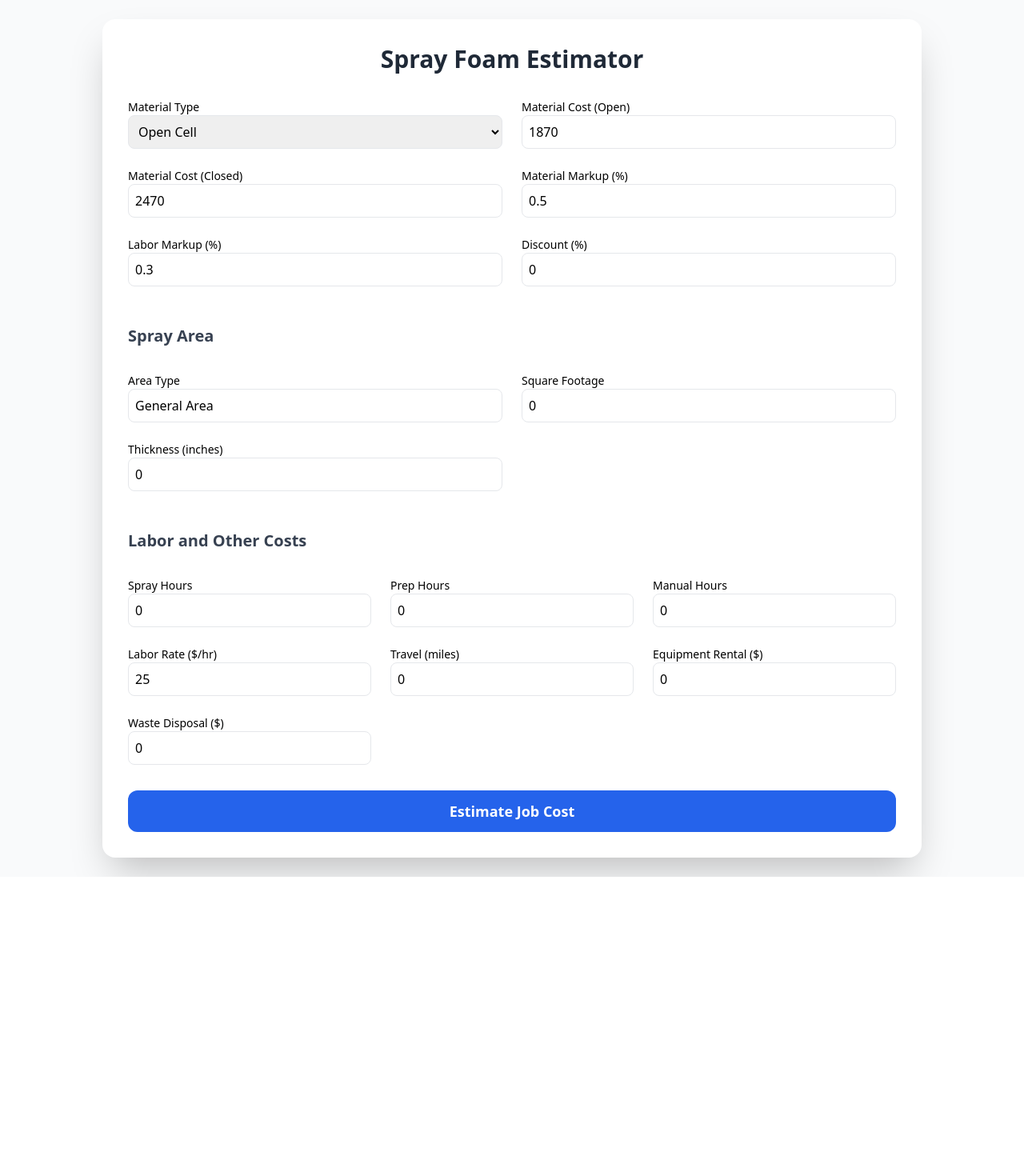
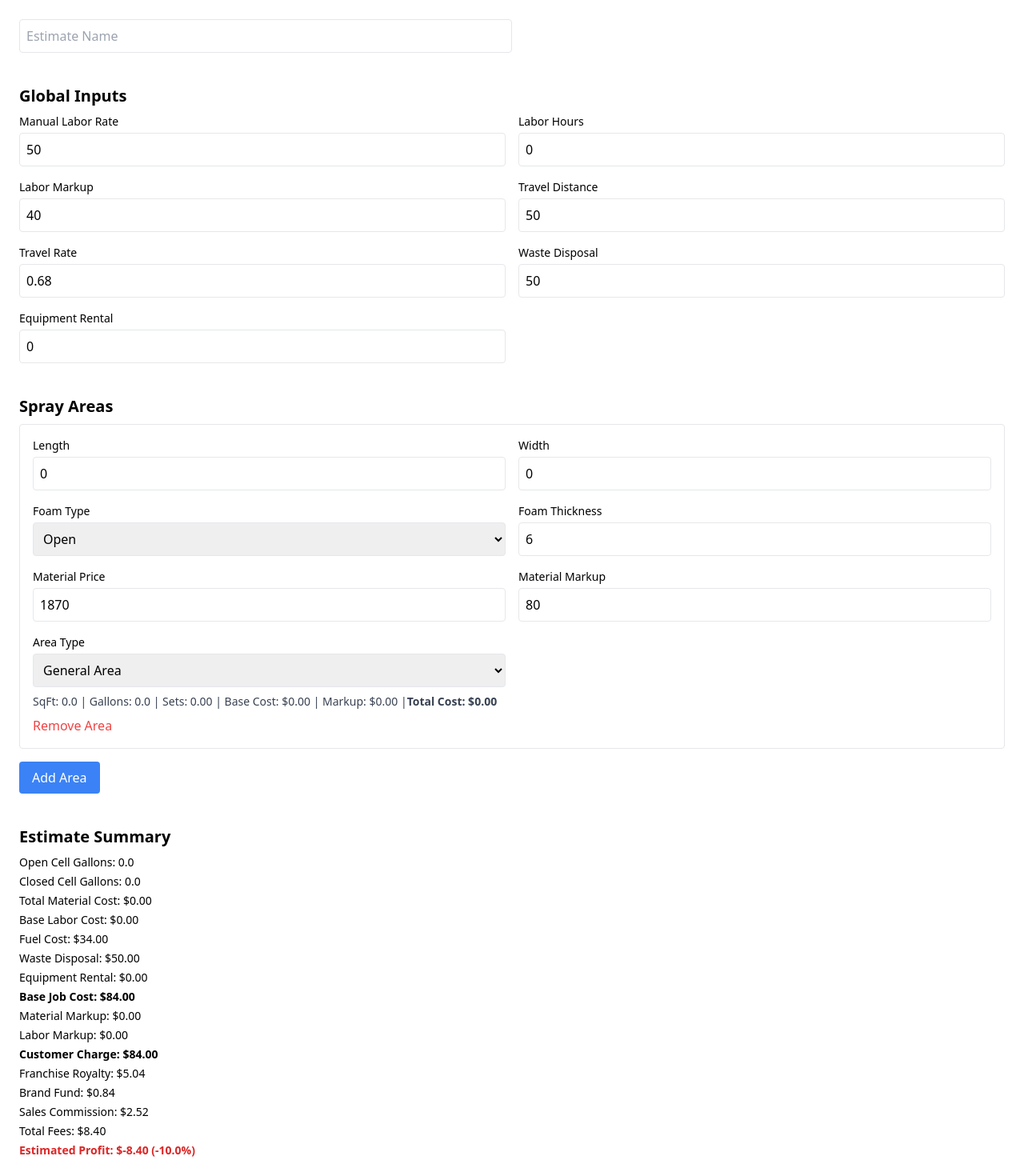
Before and after one commit to atjordan55/spray_foam_estimator_actuals, a React (Create React App) app: page / in a window 1280 px wide. Shown: the top 1470 px of the page at 80% size. Before the commit the page ends 1096 px from the top, so only its background shows below. Built offline with nearby package versions, Linux system fonts and the light colour scheme.

Commit message:
Expected Logic App.jsx

```diff
--- a/src/App.jsx
+++ b/src/App.jsx
@@ -1,139 +1,296 @@
 import React, { useState } from "react";
 
-export default function SprayFoamEstimator() {
-  const [areaType, setAreaType] = useState("General Area");
-  const [areaSqFt, setAreaSqFt] = useState(0);
-  const [thickness, setThickness] = useState(0);
-  const [materialType, setMaterialType] = useState("Open Cell");
-  const [materialCostOpen, setMaterialCostOpen] = useState(1870);
-  const [materialCostClosed, setMaterialCostClosed] = useState(2470);
-  const [laborRate, setLaborRate] = useState(25);
-  const [sprayHours, setSprayHours] = useState(0);
-  const [prepHours, setPrepHours] = useState(0);
-  const [manualHours, setManualHours] = useState(0);
-  const [materialMarkup, setMaterialMarkup] = useState(0.5);
-  const [laborMarkup, setLaborMarkup] = useState(0.3);
-  const [discount, setDiscount] = useState(0);
-  const [travelMiles, setTravelMiles] = useState(0);
-  const [travelRate, setTravelRate] = useState(0.67);
-  const [equipmentRental, setEquipmentRental] = useState(0);
-  const [wasteDisposal, setWasteDisposal] = useState(0);
-  const [totalCost, setTotalCost] = useState(null);
-
-  const handleEstimate = () => {
-    const baseCoverage = materialType === "Open Cell" ? 2000 : 2000;
-    const setGallons = 55;
-    const sprayGallons = (areaSqFt * thickness) / baseCoverage * setGallons;
-    const materialUnitCost = materialType === "Open Cell" ? materialCostOpen : materialCostClosed;
-    const materialRaw = (sprayGallons / setGallons) * materialUnitCost;
-    const materialWithMarkup = materialRaw * (1 + materialMarkup);
-
-    const laborRaw = (sprayHours + prepHours + manualHours) * laborRate;
-    const laborWithMarkup = laborRaw * (1 + laborMarkup);
-
-    const travelCost = travelMiles * travelRate;
-
-    const baseTotal = materialWithMarkup + laborWithMarkup + travelCost + Number(equipmentRental) + Number(wasteDisposal);
-    const discountedTotal = baseTotal * (1 - discount);
-
-    setTotalCost(discountedTotal.toFixed(2));
+const calculatePitchFactor = (pitchStr) => {
+  const [rise, run] = pitchStr.split("/").map(Number);
+  return Math.sqrt(1 + Math.pow(rise / run, 2));
 };
 
+const calculateMaterialValues = (area) => {
+  let sqft = area.length * area.width;
+  if (area.areaType === "Gable") sqft = sqft / 2;
+  if (area.areaType === "Roof Deck") {
+    sqft *= calculatePitchFactor(area.roofPitch);
+  }
+  const ratio = area.foamType === "Open" ? 6 : 2;
+  const gallons = ((sqft * (area.foamThickness / ratio)) / 2000) * 55;
+  const sets = gallons / 55;
+  return { sqft, gallons, sets };
+};
+
+const calculateMaterialCost = (area) => {
+  const { sqft, gallons, sets } = calculateMaterialValues(area);
+  const baseMaterialCost = sets * area.materialPrice;
+  const markupAmount = baseMaterialCost * (area.materialMarkup / 100);
+  const totalCost = baseMaterialCost + markupAmount;
+  return { sqft, gallons, sets, baseMaterialCost, markupAmount, totalCost };
+};
+
+const MiniOutput = ({ sqft, gallons, sets, baseMaterialCost, markupAmount, totalCost }) => (
+  <div className="text-sm text-gray-700 pt-2">
+    SqFt: {sqft.toFixed(1)} | Gallons: {gallons.toFixed(1)} | Sets: {sets.toFixed(2)} |
+    Base Cost: ${baseMaterialCost.toFixed(2)} | Markup: ${markupAmount.toFixed(2)} |
+    <strong>Total Cost: ${totalCost.toFixed(2)}</strong>
+  </div>
+);
+
+const labelMap = {
+  manualLaborRate: "Manual Labor Rate",
+  laborHours: "Labor Hours",
+  laborMarkup: "Labor Markup",
+  travelDistance: "Travel Distance",
+  travelRate: "Travel Rate",
+  wasteDisposal: "Waste Disposal",
+  equipmentRental: "Equipment Rental",
+  length: "Length",
+  width: "Width",
+  foamType: "Foam Type",
+  foamThickness: "Foam Thickness",
+  materialPrice: "Material Price",
+  materialMarkup: "Material Markup",
+  areaType: "Area Type",
+  roofPitch: "Roof Pitch"
+};
+
+export default function SprayFoamEstimator() {
+  const [estimateName, setEstimateName] = useState("");
+  const [globalInputs, setGlobalInputs] = useState({
+    manualLaborRate: 50,
+    laborHours: 0,
+    laborMarkup: 40,
+    travelDistance: 50,
+    travelRate: 0.68,
+    wasteDisposal: 50,
+    equipmentRental: 0
+  });
+
+  const [sprayAreas, setSprayAreas] = useState([
+    {
+      length: 0,
+      width: 0,
+      foamType: "Open",
+      foamThickness: 6,
+      materialPrice: 1870,
+      materialMarkup: 80,
+      areaType: "General Area",
+      roofPitch: "4/12"
+    }
+  ]);
+
+  const [actuals, setActuals] = useState({
+    actualLaborHours: 0,
+    actualOpenGallons: 0,
+    actualClosedGallons: 0
+  });
+
+  const handleGlobalChange = (key, value) => {
+    setGlobalInputs(prev => ({ ...prev, [key]: parseFloat(value) || 0 }));
+  };
+
+  const handleActualsChange = (key, value) => {
+    setActuals(prev => ({ ...prev, [key]: parseFloat(value) || 0 }));
+  };
+
+  const updateArea = (index, key, value) => {
+    const updated = [...sprayAreas];
+    updated[index][key] = value;
+    if (key === "foamType") {
+      updated[index].materialMarkup = value === "Open" ? 80 : 75;
+      updated[index].foamThickness = value === "Open" ? 6 : 2;
+      updated[index].materialPrice = value === "Open" ? 1870 : 2470;
+    }
+    setSprayAreas(updated);
+  };
+
+  const addArea = () => {
+    setSprayAreas([...sprayAreas, {
+      length: 0,
+      width: 0,
+      foamType: "Open",
+      foamThickness: 6,
+      materialPrice: 1870,
+      materialMarkup: 80,
+      areaType: "General Area",
+      roofPitch: "4/12"
+    }]);
+  };
+
+  const removeArea = (index) => {
+    const updated = sprayAreas.filter((_, i) => i !== index);
+    setSprayAreas(updated);
+  };
+
+  const totalGallons = { open: 0, closed: 0 };
+  let baseMaterialCost = 0;
+
+  sprayAreas.forEach(area => {
+    const { gallons, baseMaterialCost: cost } = calculateMaterialCost(area);
+    if (area.foamType === "Open") totalGallons.open += gallons;
+    else totalGallons.closed += gallons;
+    baseMaterialCost += cost;
+  });
+
+  const fuelCost = globalInputs.travelDistance * globalInputs.travelRate;
+  const baseLaborCost = globalInputs.laborHours * globalInputs.manualLaborRate;
+  const totalBaseCost = baseMaterialCost + baseLaborCost + fuelCost + globalInputs.wasteDisposal + globalInputs.equipmentRental;
+  const materialMarkupAmount = baseMaterialCost * 0.75;
+  const laborMarkupAmount = baseLaborCost * (globalInputs.laborMarkup / 100);
+  const complexityCost = 0;
+  const discount = 0;
+  const customerCost = totalBaseCost + materialMarkupAmount + laborMarkupAmount + complexityCost - discount;
+  const franchiseRoyalty = customerCost * 0.06;
+  const brandFund = customerCost * 0.01;
+  const salesCommission = customerCost * 0.03;
+  const totalFees = franchiseRoyalty + brandFund + salesCommission;
+  const estimatedProfit = customerCost - totalBaseCost - totalFees;
+  const profitMargin = (estimatedProfit / customerCost) * 100;
+
+  const actualMaterialCost = ((actuals.actualOpenGallons + actuals.actualClosedGallons) / 55) * 1870;
+  const actualLaborCost = actuals.actualLaborHours * globalInputs.manualLaborRate;
+  const actualBaseCost = actualMaterialCost + actualLaborCost + fuelCost + globalInputs.wasteDisposal + globalInputs.equipmentRental;
+  const actualCustomerCost = customerCost;
+  const actualFees = actualCustomerCost * 0.10;
+  const actualProfit = actualCustomerCost - actualBaseCost - actualFees;
+  const actualMargin = (actualProfit / actualCustomerCost) * 100;
+  const marginColor = profitMargin < 25 ? "text-red-600" : profitMargin < 30 ? "text-yellow-600" : "text-green-600";
+  const actualMarginColor = actualMargin < 25 ? "text-red-600" : actualMargin < 30 ? "text-yellow-600" : "text-green-600";
+
   return (
-    <div className="min-h-screen bg-gray-50 p-6">
-      <div className="max-w-5xl mx-auto bg-white shadow-2xl rounded-2xl p-8 space-y-8">
-        <h1 className="text-3xl font-bold text-center text-gray-800">Spray Foam Estimator</h1>
+    <div className="p-6 space-y-10">
+      <div className="flex justify-between items-center">
+        <input
+          type="text"
+          placeholder="Estimate Name"
+          value={estimateName}
+          onChange={(e) => setEstimateName(e.target.value)}
+          className="border p-2 rounded w-1/2"
+        />
+      </div>
 
-        {/* Global Inputs */}
-        <div className="grid grid-cols-1 md:grid-cols-2 gap-6">
       <div>
-            <label className="block text-sm font-medium">Material Type</label>
-            <select value={materialType} onChange={e => setMaterialType(e.target.value)} className="w-full p-2 border rounded-lg">
-              <option value="Open Cell">Open Cell</option>
-              <option value="Closed Cell">Closed Cell</option>
-            </select>
+        <h2 className="text-xl font-bold mb-2">Global Inputs</h2>
+        <div className="grid grid-cols-2 gap-4">
+          {Object.entries(globalInputs).map(([key, val]) => (
+            <div key={key}>
+              <label className="block text-sm font-medium mb-1">{labelMap[key] || key}</label>
+              <input
+                type="number"
+                value={val}
+                onChange={(e) => handleGlobalChange(key, e.target.value)}
+                className="w-full border p-2 rounded"
+              />
             </div>
-          <div>
-            <label className="block text-sm font-medium">Material Cost (Open)</label>
-            <input type="number" value={materialCostOpen} onChange={e => setMaterialCostOpen(Number(e.target.value))} className="w-full p-2 border rounded-lg" />
-          </div>
-          <div>
-            <label className="block text-sm font-medium">Material Cost (Closed)</label>
-            <input type="number" value={materialCostClosed} onChange={e => setMaterialCostClosed(Number(e.target.value))} className="w-full p-2 border rounded-lg" />
-          </div>
-          <div>
-            <label className="block text-sm font-medium">Material Markup (%)</label>
-            <input type="number" value={materialMarkup} onChange={e => setMaterialMarkup(Number(e.target.value))} className="w-full p-2 border rounded-lg" />
-          </div>
-          <div>
-            <label className="block text-sm font-medium">Labor Markup (%)</label>
-            <input type="number" value={laborMarkup} onChange={e => setLaborMarkup(Number(e.target.value))} className="w-full p-2 border rounded-lg" />
-          </div>
-          <div>
-            <label className="block text-sm font-medium">Discount (%)</label>
-            <input type="number" value={discount} onChange={e => setDiscount(Number(e.target.value))} className="w-full p-2 border rounded-lg" />
+          ))}
         </div>
       </div>
 
-        {/* Spray Area */}
-        <h2 className="text-xl font-semibold text-gray-700 pt-4">Spray Area</h2>
-        <div className="grid grid-cols-1 md:grid-cols-2 gap-6">
       <div>
-            <label className="block text-sm font-medium">Area Type</label>
-            <input type="text" value={areaType} onChange={e => setAreaType(e.target.value)} className="w-full p-2 border rounded-lg" />
+        <h2 className="text-xl font-bold mb-2">Spray Areas</h2>
+        {sprayAreas.map((area, index) => {
+          const { sqft, gallons, sets, baseMaterialCost, markupAmount, totalCost } = calculateMaterialCost(area);
+          return (
+            <div key={index} className="border p-4 rounded mb-4">
+              <div className="grid grid-cols-2 gap-4">
+                {Object.entries(area).map(([key, val]) => (
+                  key !== "roofPitch" || area.areaType === "Roof Deck" ? (
+                    <div key={key}>
+                      <label className="block text-sm font-medium mb-1">{labelMap[key] || key}</label>
+                      {key === "foamType" || key === "areaType" ? (
+                        <select
+                          value={val}
+                          onChange={(e) => updateArea(index, key, e.target.value)}
+                          className="w-full border p-2 rounded"
+                        >
+                          {(key === "foamType" ? ["Open", "Closed"] : ["General Area", "Roof Deck", "Gable"]).map(opt => (
+                            <option key={opt} value={opt}>{opt}</option>
+                          ))}
+                        </select>
+                      ) : (
+                        <input
+                          type={typeof val === "number" ? "number" : "text"}
+                          value={val}
+                          onChange={(e) => updateArea(index, key, e.target.value)}
+                          className="w-full border p-2 rounded"
+                        />
+                      )}
                     </div>
+                  ) : null
+                ))}
+              </div>
+              <MiniOutput
+                sqft={sqft}
+                gallons={gallons}
+                sets={sets}
+                baseMaterialCost={baseMaterialCost}
+                markupAmount={markupAmount}
+                totalCost={totalCost}
+              />
+              <button onClick={() => removeArea(index)} className="mt-2 text-red-500">Remove Area</button>
+            </div>
+          );
+        })}
+        <button onClick={addArea} className="bg-blue-500 text-white px-4 py-2 rounded">Add Area</button>
+      </div>
+
       <div>
-            <label className="block text-sm font-medium">Square Footage</label>
-            <input type="number" value={areaSqFt} onChange={e => setAreaSqFt(Number(e.target.value))} className="w-full p-2 border rounded-lg" />
-          </div>
-          <div>
-            <label className="block text-sm font-medium">Thickness (inches)</label>
-            <input type="number" value={thickness} onChange={e => setThickness(Number(e.target.value))} className="w-full p-2 border rounded-lg" />
+        <h2 className="text-xl font-bold mb-2">Estimate Summary</h2>
+        <div className="text-sm space-y-1">
+          <div>Open Cell Gallons: {totalGallons.open.toFixed(1)}</div>
+          <div>Closed Cell Gallons: {totalGallons.closed.toFixed(1)}</div>
+          <div>Total Material Cost: ${baseMaterialCost.toFixed(2)}</div>
+          <div>Base Labor Cost: ${baseLaborCost.toFixed(2)}</div>
+          <div>Fuel Cost: ${fuelCost.toFixed(2)}</div>
+          <div>Waste Disposal: ${globalInputs.wasteDisposal.toFixed(2)}</div>
+          <div>Equipment Rental: ${globalInputs.equipmentRental.toFixed(2)}</div>
+          <div className="font-bold">Base Job Cost: ${totalBaseCost.toFixed(2)}</div>
+          <div>Material Markup: ${materialMarkupAmount.toFixed(2)}</div>
+          <div>Labor Markup: ${laborMarkupAmount.toFixed(2)}</div>
+          <div className="font-bold">Customer Charge: ${customerCost.toFixed(2)}</div>
+          <div>Franchise Royalty: ${franchiseRoyalty.toFixed(2)}</div>
+          <div>Brand Fund: ${brandFund.toFixed(2)}</div>
+          <div>Sales Commission: ${salesCommission.toFixed(2)}</div>
+          <div>Total Fees: ${totalFees.toFixed(2)}</div>
+          <div className={"font-bold " + marginColor}>Estimated Profit: ${estimatedProfit.toFixed(2)} ({profitMargin.toFixed(1)}%)</div>
         </div>
       </div>
 
-        {/* Labor + Other */}
-        <h2 className="text-xl font-semibold text-gray-700 pt-4">Labor and Other Costs</h2>
-        <div className="grid grid-cols-1 md:grid-cols-3 gap-6">
       <div>
-            <label className="block text-sm font-medium">Spray Hours</label>
-            <input type="number" value={sprayHours} onChange={e => setSprayHours(Number(e.target.value))} className="w-full p-2 border rounded-lg" />
+        <h2 className="text-xl font-bold mt-6 mb-2">Actual Results</h2>
+        <div className="grid grid-cols-2 gap-4">
+          <div>
+            <label className="block text-sm font-medium mb-1">Actual Labor Hours</label>
+            <input
+              type="number"
+              value={actuals.actualLaborHours}
+              onChange={(e) => handleActualsChange("actualLaborHours", e.target.value)}
+              className="w-full border p-2 rounded"
+            />
           </div>
           <div>
-            <label className="block text-sm font-medium">Prep Hours</label>
-            <input type="number" value={prepHours} onChange={e => setPrepHours(Number(e.target.value))} className="w-full p-2 border rounded-lg" />
+            <label className="block text-sm font-medium mb-1">Actual Open Cell Gallons</label>
+            <input
+              type="number"
+              value={actuals.actualOpenGallons}
+              onChange={(e) => handleActualsChange("actualOpenGallons", e.target.value)}
+              className="w-full border p-2 rounded"
+            />
           </div>
           <div>
-            <label className="block text-sm font-medium">Manual Hours</label>
-            <input type="number" value={manualHours} onChange={e => setManualHours(Number(e.target.value))} className="w-full p-2 border rounded-lg" />
-          </div>
-          <div>
-            <label className="block text-sm font-medium">Labor Rate ($/hr)</label>
-            <input type="number" value={laborRate} onChange={e => setLaborRate(Number(e.target.value))} className="w-full p-2 border rounded-lg" />
-          </div>
-          <div>
-            <label className="block text-sm font-medium">Travel (miles)</label>
-            <input type="number" value={travelMiles} onChange={e => setTravelMiles(Number(e.target.value))} className="w-full p-2 border rounded-lg" />
-          </div>
-          <div>
-            <label className="block text-sm font-medium">Equipment Rental ($)</label>
-            <input type="number" value={equipmentRental} onChange={e => setEquipmentRental(Number(e.target.value))} className="w-full p-2 border rounded-lg" />
-          </div>
-          <div>
-            <label className="block text-sm font-medium">Waste Disposal ($)</label>
-            <input type="number" value={wasteDisposal} onChange={e => setWasteDisposal(Number(e.target.value))} className="w-full p-2 border rounded-lg" />
+            <label className="block text-sm font-medium mb-1">Actual Closed Cell Gallons</label>
+            <input
+              type="number"
+              value={actuals.actualClosedGallons}
+              onChange={(e) => handleActualsChange("actualClosedGallons", e.target.value)}
+              className="w-full border p-2 rounded"
+            />
           </div>
         </div>
-
-        <button onClick={handleEstimate} className="w-full mt-6 bg-blue-600 text-white text-lg font-semibold py-3 rounded-xl hover:bg-blue-700 transition">
-          Estimate Job Cost
-        </button>
-
-        {totalCost !== null && (
-          <div className="mt-6 bg-green-100 text-green-800 text-lg text-center py-4 rounded-xl">
-            <strong>Total Estimated Cost:</strong> ${totalCost}
+        <div className="mt-4 text-sm">
+          <div>Actual Material Cost: ${actualMaterialCost.toFixed(2)}</div>
+          <div>Actual Labor Cost: ${actualLaborCost.toFixed(2)}</div>
+          <div className="font-bold">Actual Base Job Cost: ${actualBaseCost.toFixed(2)}</div>
+          <div>Total Fees: ${actualFees.toFixed(2)}</div>
+          <div className={"font-bold " + actualMarginColor}>Actual Profit: ${actualProfit.toFixed(2)} ({actualMargin.toFixed(1)}%)</div>
         </div>
-        )}
       </div>
     </div>
   );
```
Lines whose indentation alone changed are shown as unchanged.
